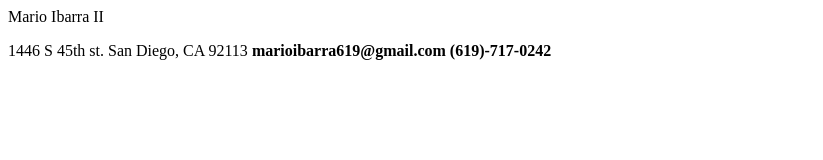
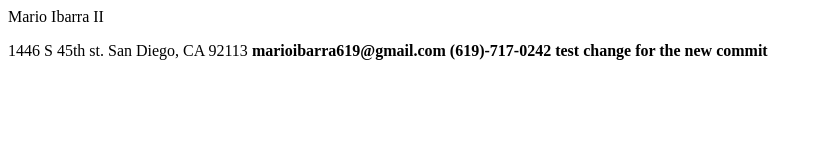
Before and after one commit to ibarram2/Biography, a plain HTML site: page index.html in a window 1280 px wide. Shown: the whole page, without its empty margins (0-823 px from the left). Drawn offline with Linux system fonts and the light colour scheme.

Commit message:
first commit to the branch

```diff
--- a/index.html
+++ b/index.html
@@ -13,4 +13,6 @@ San Diego, CA
 marioibarra619@gmail.com
 (619)-717-0242
 
+test change for the new commit
+
 </p>
```
